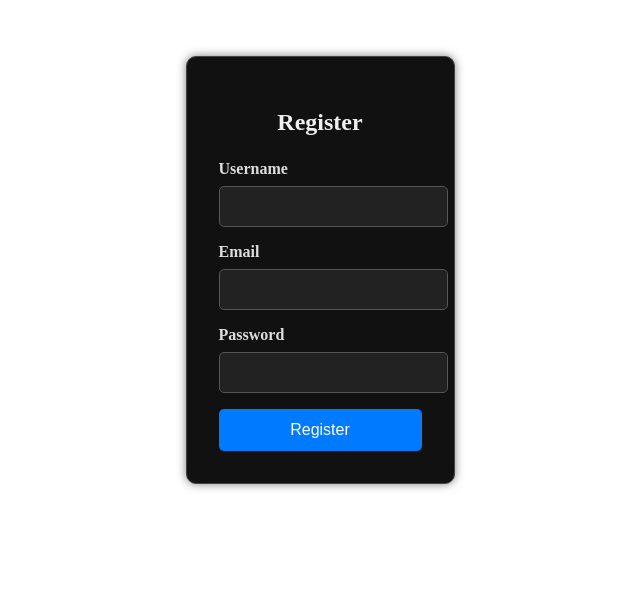
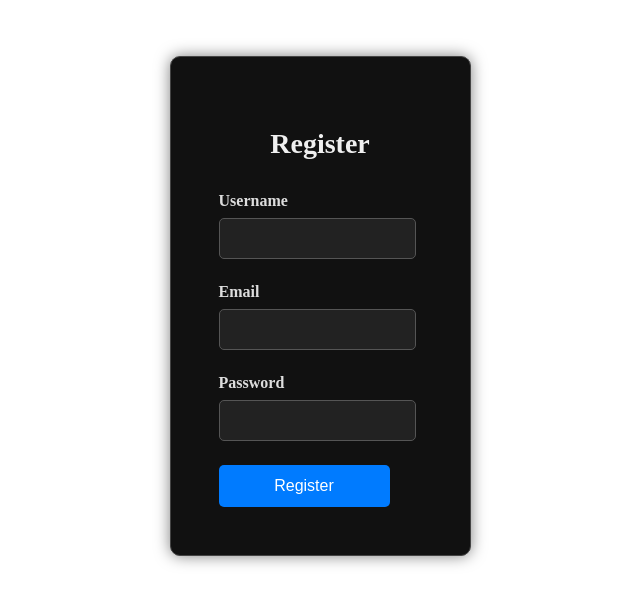
Before and after one commit to borisstevanovic96/tasks, a React (Create React App) app in the folder ui/: page /register in a window 1280 px wide. Shown: the top 604 px of the page, without its empty margins (320-960 px from the left). Built offline with nearby package versions, Linux system fonts and the light colour scheme.

Commit message:
Update register.css

```diff
--- a/ui/src/register.css
+++ b/ui/src/register.css
@@ -3,23 +3,23 @@
 .register-container {
   background-color: #111; /* Black background */
   color: #fff; /* White text */
-  padding: 2rem; /* Spacing around the form */
-  max-width: 400px;
+  padding: 3rem; /* Increased spacing around the form */
+  max-width: 500px; /* Made the form wider */
   margin: 3rem auto; /* Center the form */
   border-radius: 10px; /* Rounded corners */
   border: 1px solid #444; /* Subtle border */
-  box-shadow: 0 0 10px rgba(0, 0, 0, 0.5); /* Shadow effect */
+  box-shadow: 0 0 15px rgba(0, 0, 0, 0.5); /* Slightly larger shadow */
 }
 
 h2 {
   text-align: center;
-  margin-bottom: 1.5rem;
-  font-size: 1.5rem;
+  margin-bottom: 2rem; /* Adjusted spacing under the title */
+  font-size: 1.75rem; /* Slightly larger font size */
   color: #f0f0f0;
 }
 
 .form-group {
-  margin-bottom: 1rem;
+  margin-bottom: 1.5rem; /* Increased spacing between form groups */
 }
 
 label {
@@ -30,8 +30,9 @@ label {
 }
 
 input {
-  width: 100%;
+  width: calc(100% - 2rem); /* Ensures equal padding inside the container */
   padding: 0.75rem;
+  margin: 0 auto; /* Centers the input horizontally */
   border-radius: 5px;
   border: 1px solid #555; /* Border for inputs */
   background-color: #222; /* Dark background for inputs */
@@ -67,8 +68,9 @@ input:focus {
 }
 
 .submit-button {
-  width: 100%;
+  width: calc(100% - 2rem); /* Adjusted to match the input width */
   padding: 0.75rem;
+  margin: 0 auto; /* Centers the button horizontally */
   border-radius: 5px;
   border: none;
   background-color: #007bff; /* Blue button background */
```
